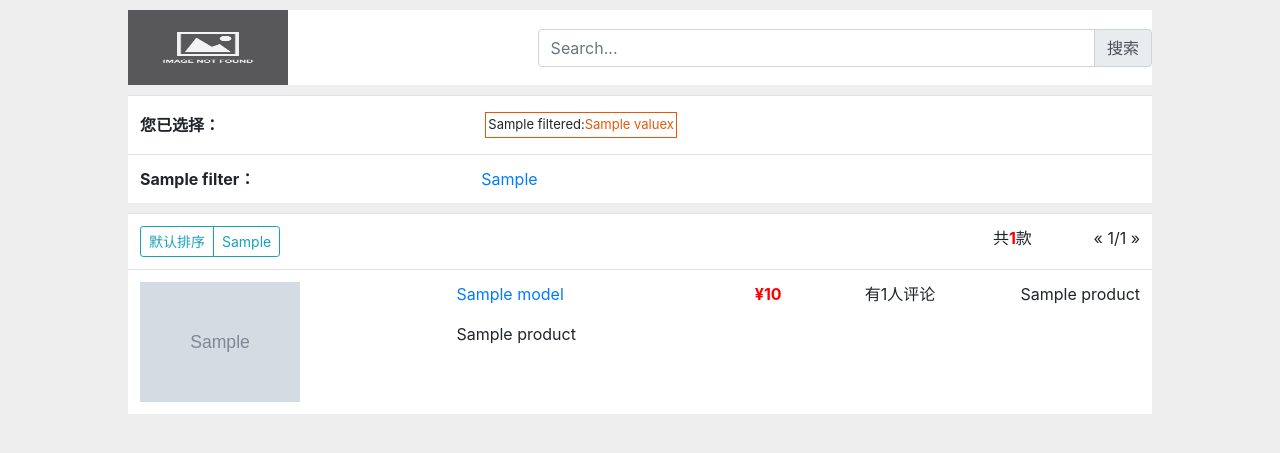
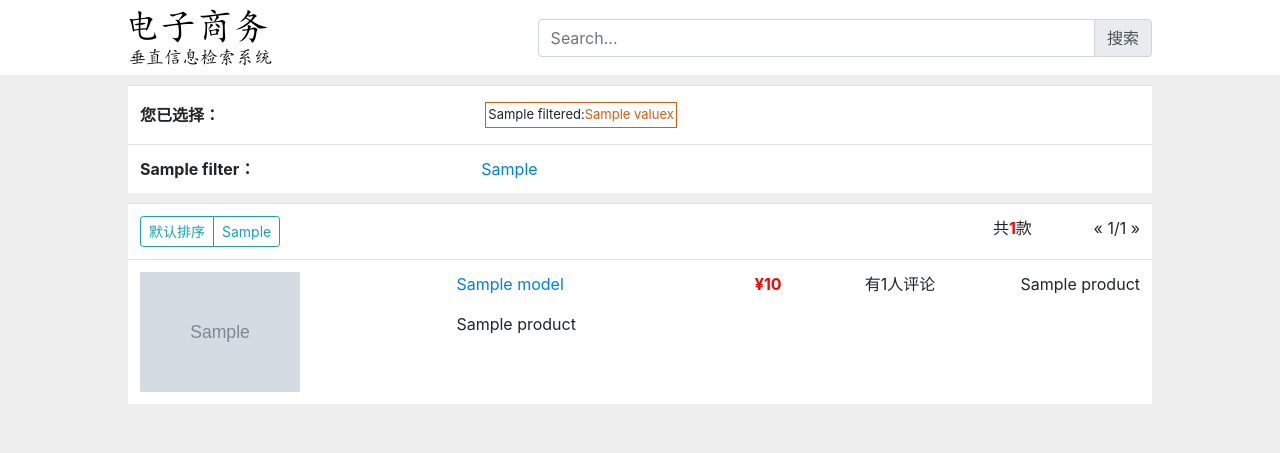
Before and after one commit to jzs15/E-Commerce-Crawler, a Django app: template ECommerce/templates/products_filter.html in a window 1280 px wide. Shown: the top 453 px of the page. Run offline with Django 3.2, Linux system fonts and the light colour scheme; the template is opened without the code that fills it: most values are stand-ins (such as "Sample title", 1, 10 or a date in 2020); grey boxes marked "Sample" are stand-in pictures; parts of the project's set-up code (start-up, migrations or seed data) failed here and were passed over; some libraries are stand-ins or nearby versions.

Commit message:
Add favicon and logo

```diff
--- a/ECommerce/app/urls.py
+++ b/ECommerce/app/urls.py
@@ -5,5 +5,5 @@ urlpatterns = [
     url(r'^$', views.index, name='index'),
     url(r'^search$', views.search, name='search'),
     url(r'^products_filter/([\u4e00-\u9fa5]*)$', views.products_filter, name='products_filter'),
-    url(r'^compare/([a-f\d]{24})$', views.compare, name='compare')
+    url(r'^compare/([a-f\d]{24})$', views.compare, name='compare'),
 ]
--- a/ECommerce/static/css/style.css
+++ b/ECommerce/static/css/style.css
@@ -74,6 +74,14 @@
 }
 
 .filter_head {
+    width: 100%;
+    display: flex;
+    align-items: center;
+    justify-content: center;
+     background-color: #fff;
+}
+
+.filter_head_mid {
     width: 80%;
     margin: 0;
     background-color: #fff;
--- a/ECommerce/templates/index.html
+++ b/ECommerce/templates/index.html
@@ -6,6 +6,7 @@
     {% load bootstrap4 %}
     {% load static %}
     {% bootstrap_css %}
+    <link rel="shortcut icon" href="{% static 'img/favicon.ico' %}">
     <link rel="stylesheet" href="{% static 'css/style.css' %}">
 </head>
 <body>
--- a/ECommerce/templates/products_filter.html
+++ b/ECommerce/templates/products_filter.html
@@ -2,18 +2,19 @@
 <html lang="en">
 <head>
     <meta charset="UTF-8">
-    <title>Title</title>
+    <title>全网比价--{{ category }}</title>
     {% load bootstrap4 %}
     {% load static %}
     {% bootstrap_css %}
+    <link rel="shortcut icon" href="{% static 'img/favicon.ico' %}">
     <link rel="stylesheet" href="{% static 'css/style.css' %}">
     <script type="text/javascript" src="{% static 'js/products_filter.js' %}">
     </script>
 </head>
 <body class="gray_body">
-<div class="filter_mid">
-    <div class="filter_head">
-        <img src="{% static 'img/image_not_found.jpg' %}" alt="" width="160px" height="75px">
+<div class="filter_head">
+    <div class="filter_head_mid">
+        <a href="/"><img src="{% static 'img/logo.png' %}" alt="" width="160px" height="75px"></a>
         <form method="get" action="{% url 'products_filter' category %}" class="search_head">
             <div class="input-group">
                 <input type="text" class="form-control" name="str" placeholder="Search...">
```
Also changed, not shown: ECommerce/static/img/favicon.ico (added), ECommerce/static/img/logo.png (added).
